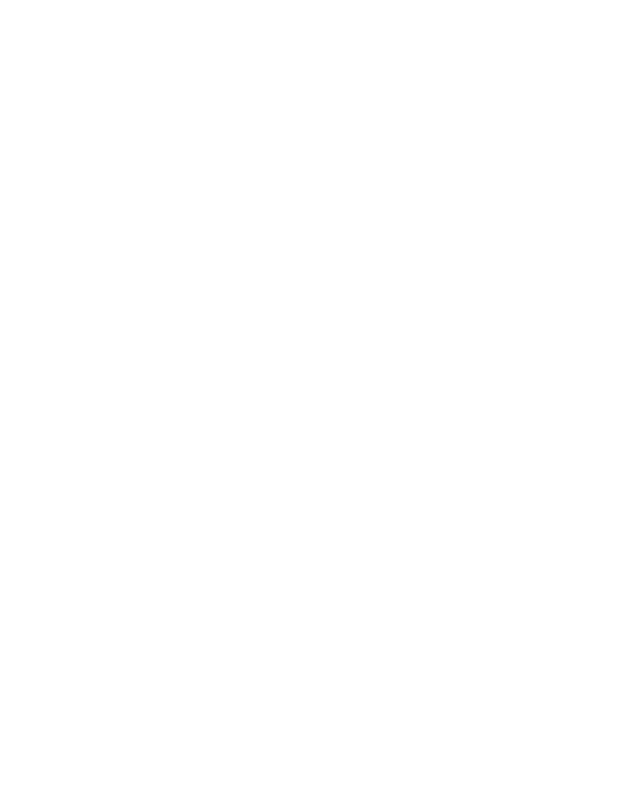
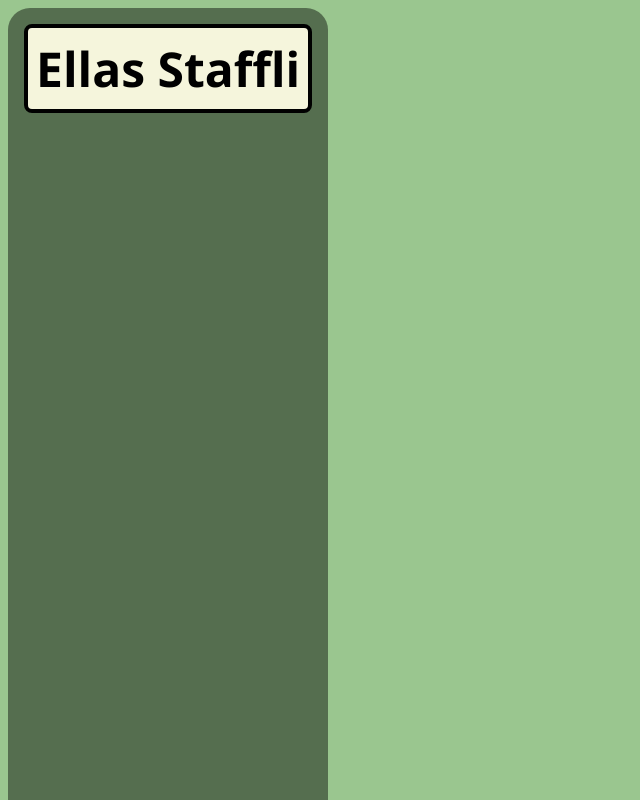
Before and after one commit to Zach-Meck/Ellas-Konst-Sida, a plain HTML site: page index.html in a window 1280 px wide. Shown: the top 800 px of the page, without its empty margins (0-640 px from the left). Drawn offline with Linux system fonts and the light colour scheme.

Commit message:
started desigining layout and color scheme

```diff
--- a/index.html
+++ b/index.html
@@ -8,9 +8,11 @@
     <link rel="stylesheet" href="style.css">
 </head>
 <body>
-
+    <div class="container">
     <div class="section1">
-
+        <div class="header">
+            Ellas Staffli
+        </div>
     </div>
 
     <div class="section2">
@@ -20,6 +22,6 @@
     <div class="section3">
 
     </div>
-
+</div>
 </body>
 </html>
--- a/style.css
+++ b/style.css
@@ -0,0 +1,28 @@
+* {
+    font-family: 'Segoe UI', Tahoma, Geneva, Verdana, sans-serif;
+}
+
+body {
+    background: #9AC68F;
+    display: flex;
+}
+
+.section1 {
+    display: flex;
+    flex-direction: column;
+    height: 950px;
+    background: #556E4F;
+    padding: 16px;
+    border-radius: 22px;
+
+}
+
+.header {
+    padding: 8px;
+    color: black;
+    background-color: beige;
+    font-size: 48px;
+    border: 4px solid black;
+    border-radius: 8px;
+    font-weight: bold;
+}
```
